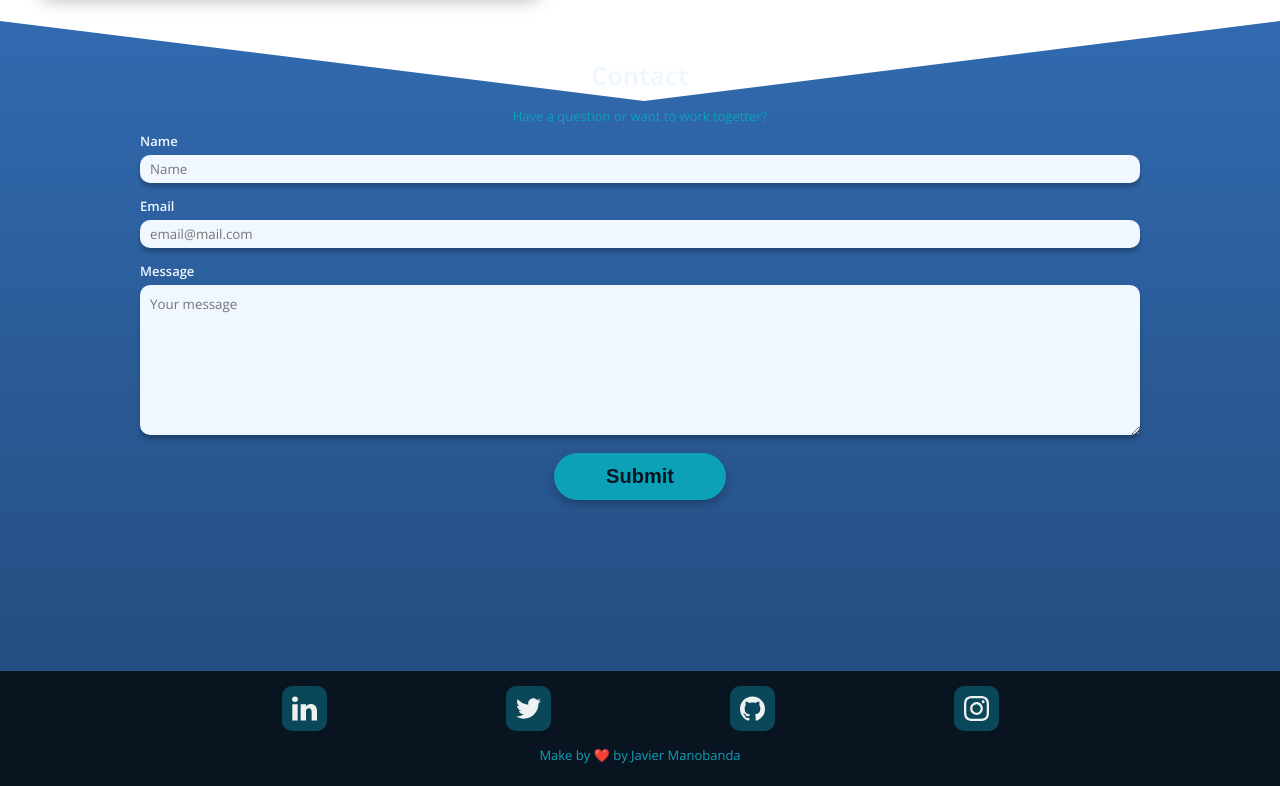
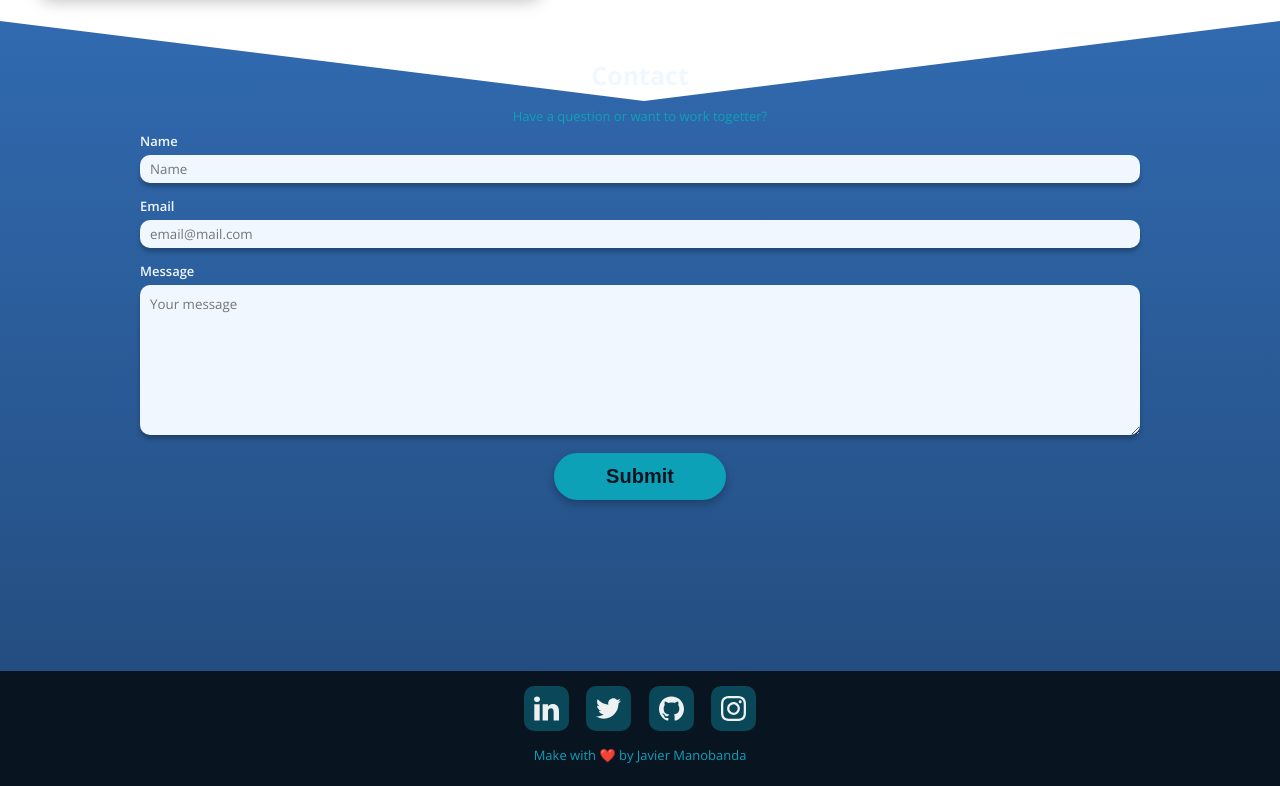
Before and after one commit to JaviDev27/portfolio_developer, a website: page src/index.html in a window 1280 px wide. Shown: the part 2897-3683 px from the top of the page. Drawn offline with nearby package versions, Linux system fonts and the light colour scheme.

Commit message:
se agrega redes sociales

```diff
--- a/src/css/styles.css
+++ b/src/css/styles.css
@@ -486,6 +486,7 @@ footer .social-media{
     display: flex;
     justify-content: space-around;
     width: 70%;
+    max-width: 250px;
     margin: 1rem auto;
 }
 
--- a/src/index.html
+++ b/src/index.html
@@ -212,23 +212,39 @@
     <footer>
       <div class="social-media">
         <picture>
-          <img src="./img/icons/linkedin.svg" alt="linkedin" />
+          <a href="https://www.linkedin.com/in/javimanobanda/" target="_blank">
+            <img src="./img/icons/linkedin.svg" alt="linkedin" />
+          </a>
         </picture>
 
         <picture>
-          <img src="./img/icons/twitter.svg" alt="linkedin" />
+          <a href="https://twitter.com/JaviManobanda" target="_blank">
+            <img src="./img/icons/twitter.svg" alt="twitter" />
+          </a>
         </picture>
 
         <picture>
-          <img src="./img/icons/github_white.svg" alt="linkedin" />
+          <a
+            href="https://github.com/JaviManobanda"
+            target="_blank"
+            rel="noopener noreferrer"
+          >
+            <img src="./img/icons/github_white.svg" alt="linkedin" />
+          </a>
         </picture>
 
         <picture>
-          <img src="./img/icons/instagram.svg" alt="linkedin" />
+          <a
+            href="https://www.instagram.com/Javi.Manobanda/"
+            target="_blank"
+            rel="noopener noreferrer"
+          >
+            <img src="./img/icons/instagram.svg" alt="linkedin" />
+          </a>
         </picture>
       </div>
 
-      <p>Make by &#10084;&#65039; by Javier Manobanda</p>
+      <p>Make with &#10084;&#65039; by Javier Manobanda</p>
     </footer>
   </body>
 </html>
```
